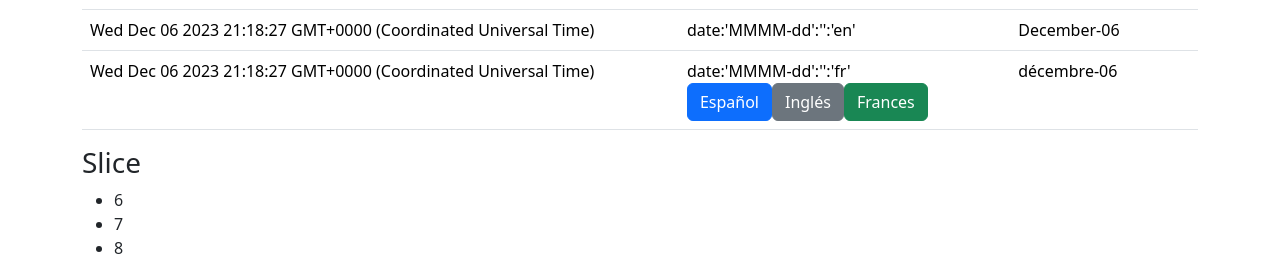
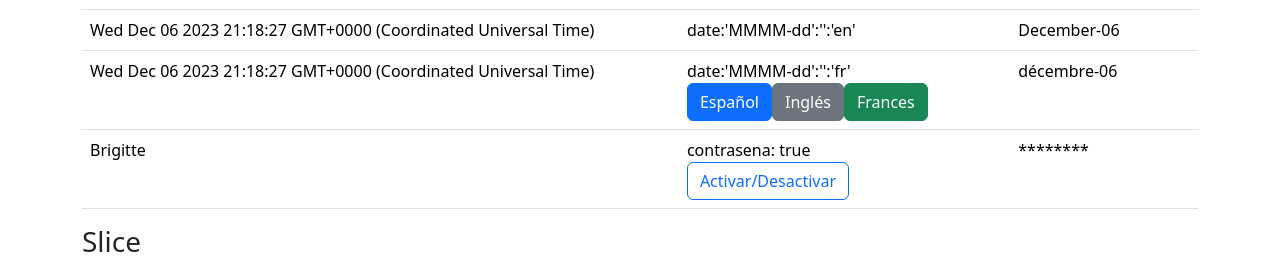
Before and after one commit to Brigitte9219/Angular_Pipes, an Angular app: page / in a window 1280 px wide. Shown: the part 948-1207 px from the top of the page. Built offline with nearby package versions, Linux system fonts and the light colour scheme.

Commit message:
Se finaliza el tema sobre los pipes..quedo pendiente el de capitalizar palabras

```diff
--- a/src/app/app.component.html
+++ b/src/app/app.component.html
@@ -127,6 +127,19 @@
         </td>
           <td> {{fecha| date:'MMMM-dd':'':idioma}} </td>
         </tr>
+        <tr>
+          <td> {{nombre}} </td>
+          <td>
+            contrasena: {{activar}}
+            <br>
+            <button
+            (click)="activar = !activar"
+            class="btn btn-outline-primary">
+            Activar/Desactivar
+          </button>
+          </td>
+          <td> {{nombre|contrasena:activar}} </td>
+        </tr>
       </tbody>
     </table>
 
--- a/src/app/app.component.ts
+++ b/src/app/app.component.ts
@@ -12,6 +12,7 @@ export class AppComponent {
   porcentaje: number= 0.234;
   salario: number= 1234.5;
   fecha:Date = new Date();
+  activar:boolean = true;
   idioma:string = 'fr';
   videoUrl:string='https://www.youtube.com/embed/sS90VVmBPcg?si=-rOeRthoEKp579r8';
 
--- a/src/app/app.module.ts
+++ b/src/app/app.module.ts
@@ -5,6 +5,7 @@ import { registerLocaleData } from '@angular/common';
 import localEs from '@angular/common/locales/es';
 import localFr from '@angular/common/locales/fr';
 import { DomseguroPipe } from './pipes/domseguro.pipe';
+import { ContrasenaPipe } from './pipes/contrasena.pipe';
 
 registerLocaleData (localEs);//se registra el idioma español
 registerLocaleData (localFr);//Se registra el idioma frances
@@ -13,7 +14,8 @@ registerLocaleData (localFr);//Se registra el idioma frances
 @NgModule({
   declarations: [
     AppComponent,
-    DomseguroPipe
+    DomseguroPipe,
+    ContrasenaPipe
   ],
   imports: [
     BrowserModule
--- /dev/null
+++ b/src/app/pipes/contrasena.pipe.ts
@@ -0,0 +1,12 @@
+import { Pipe, PipeTransform } from '@angular/core';
+
+@Pipe({
+  name: 'contrasena'
+})
+export class ContrasenaPipe implements PipeTransform {
+
+  transform(value: string, mostrar:boolean=true): string {
+    return (mostrar)? '*'.repeat(value.length) : value ;
+  }
+
+}
```
Also changed, not shown: 1 other file (tests, documents, lock files or other folders).
